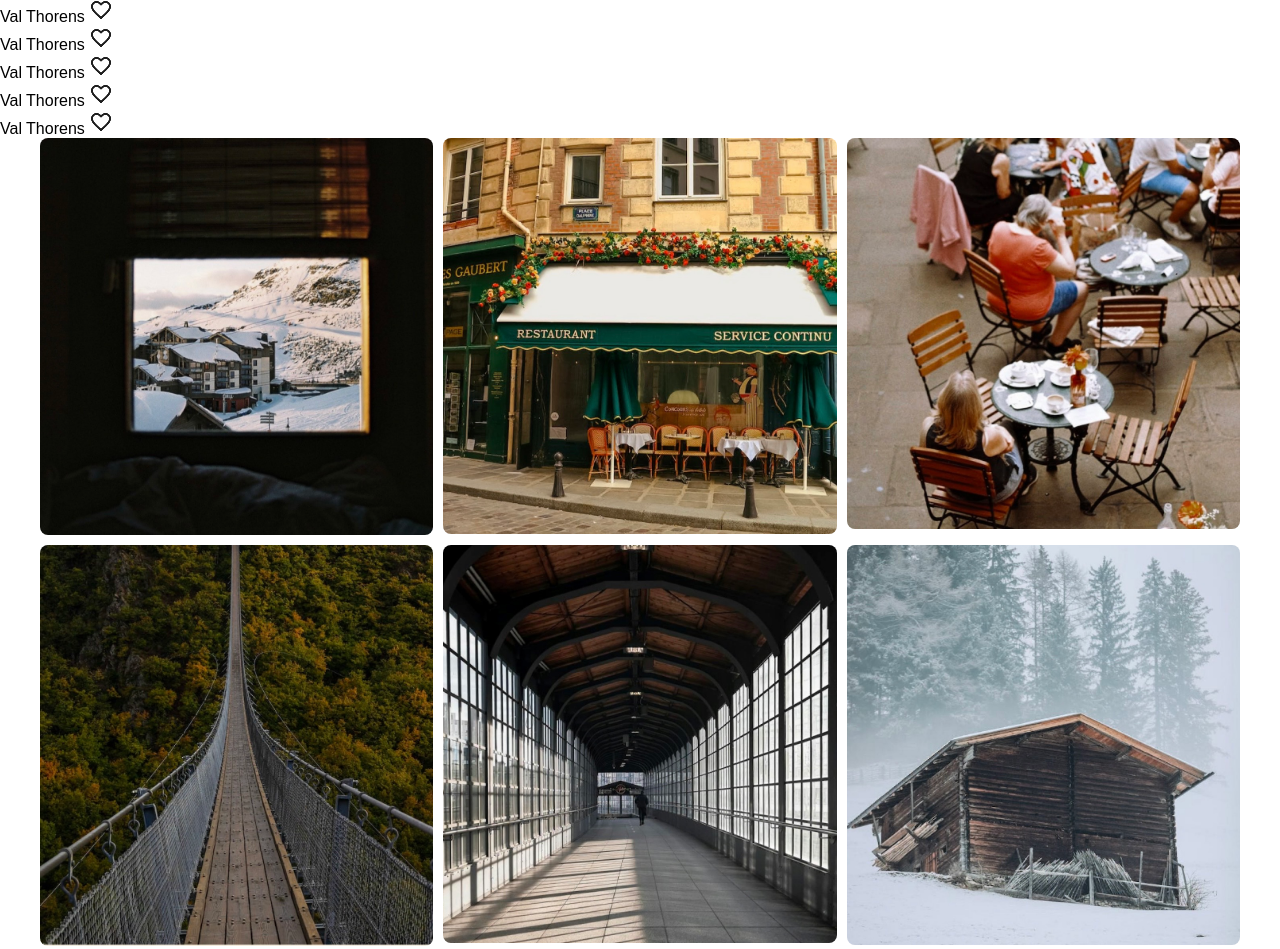
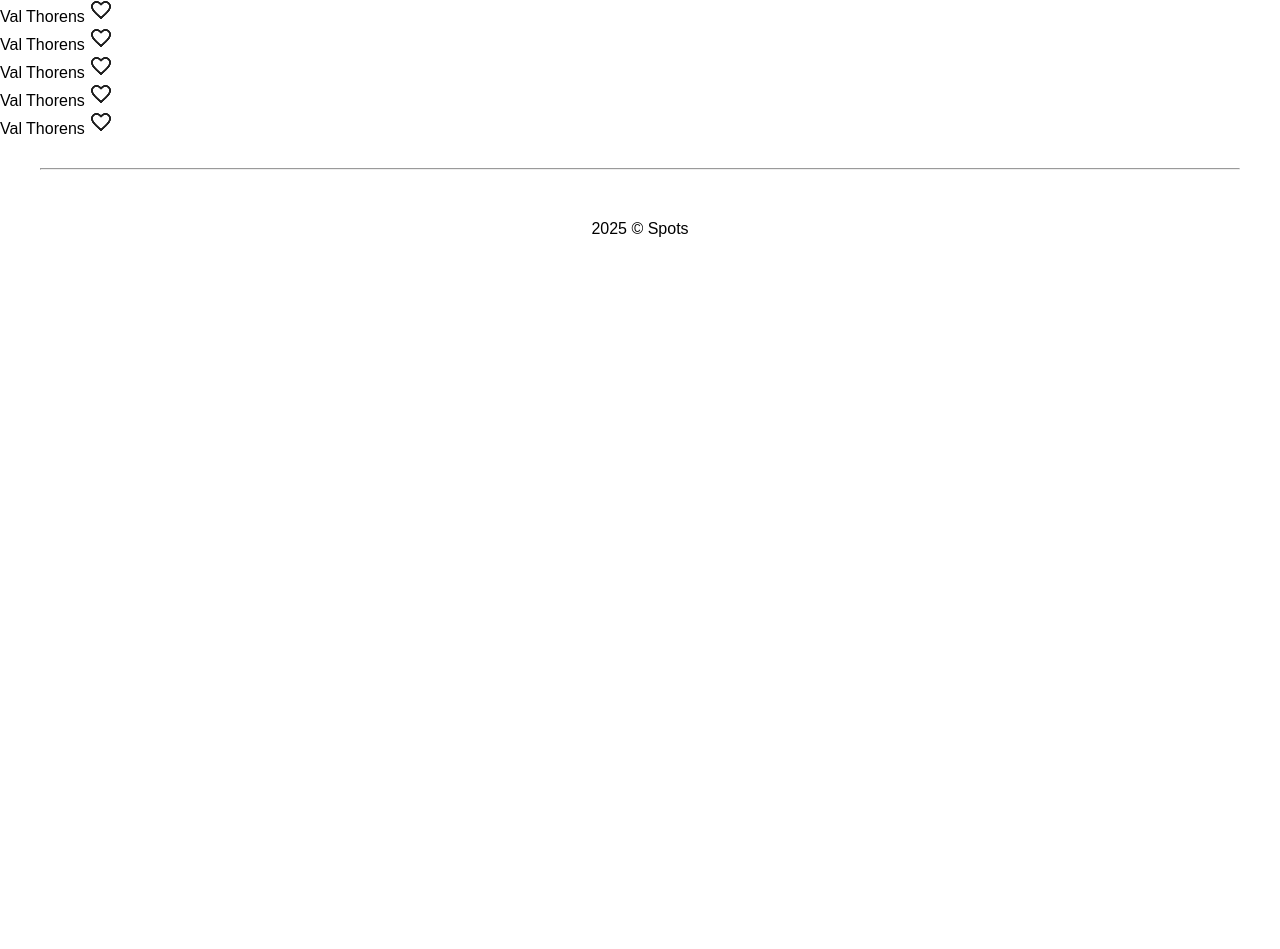
Before and after one commit to iamibinabo/Circle-14-altsch, a plain HTML site: page index.html in a window 1280 px wide. Shown: the part 360-1309 px from the top of the page. After the commit the page ends 800 px from the top, so only its background shows below. Drawn offline with Linux system fonts and the light colour scheme.

Commit message:
removed grid

```diff
--- a/index.html
+++ b/index.html
@@ -111,15 +111,6 @@
         </div>
       </div>
     </main>
-    <!-- image grid container -->
-    <div class="grid-container">
-      <img src="images/first.jpeg" alt="" />
-      <img src="images/second.jpeg" alt="" />
-      <img src="images/third.jpeg" alt="" />
-      <img src="images/fourth.jpeg" alt="" />
-      <img src="images/fifth.jpeg" alt="" />
-      <img src="images/sixth.jpeg" alt="" />
-   </div>
 
    <hr>
 
--- a/main.css
+++ b/main.css
@@ -22,20 +22,6 @@ header img {
   width: 94px;
   height: 26px;
 }
-
-/* grid container */
-.grid-container {
-  display: grid;
-  grid-template-columns: repeat(3, 1fr);
-  gap: 10px;
-  max-width: 1200px;
-  margin: 0 auto;
-}
-.grid-container img {
-  width: 100%;
-  height: auto;
-  border-radius: 8px;
-}
 hr{
   max-width: 1200px;
   margin: 30px auto;
```
